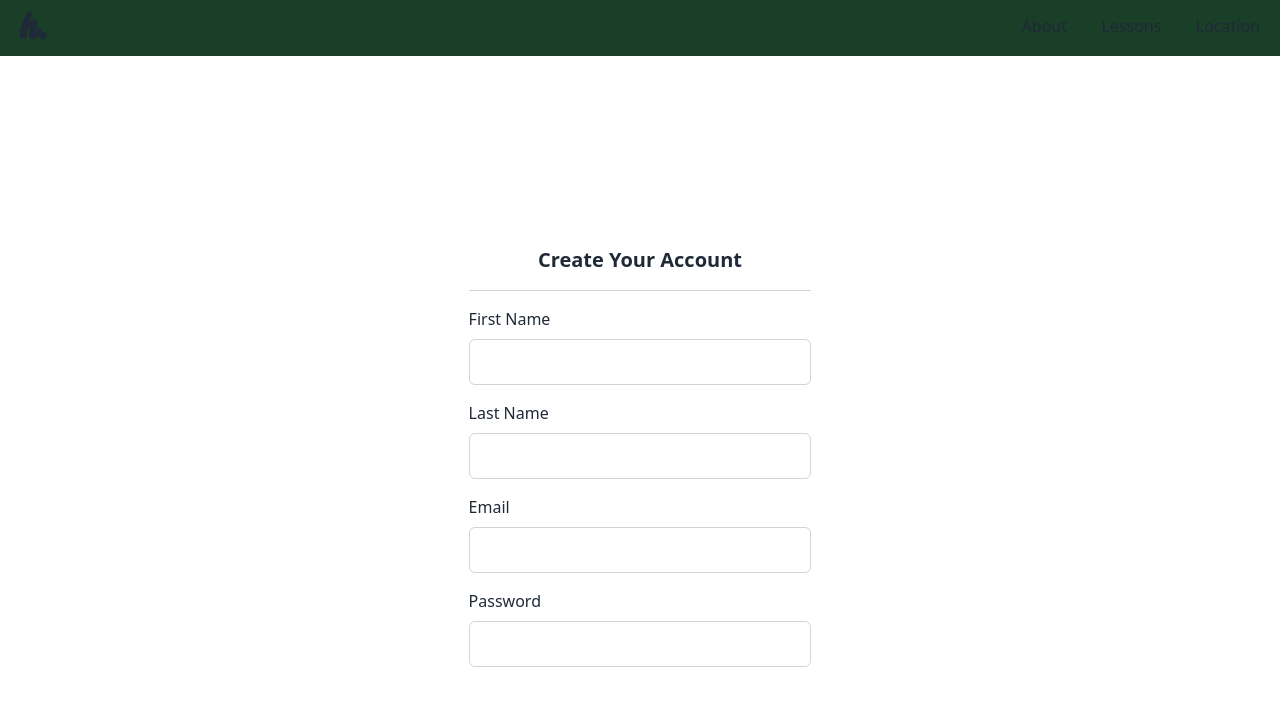
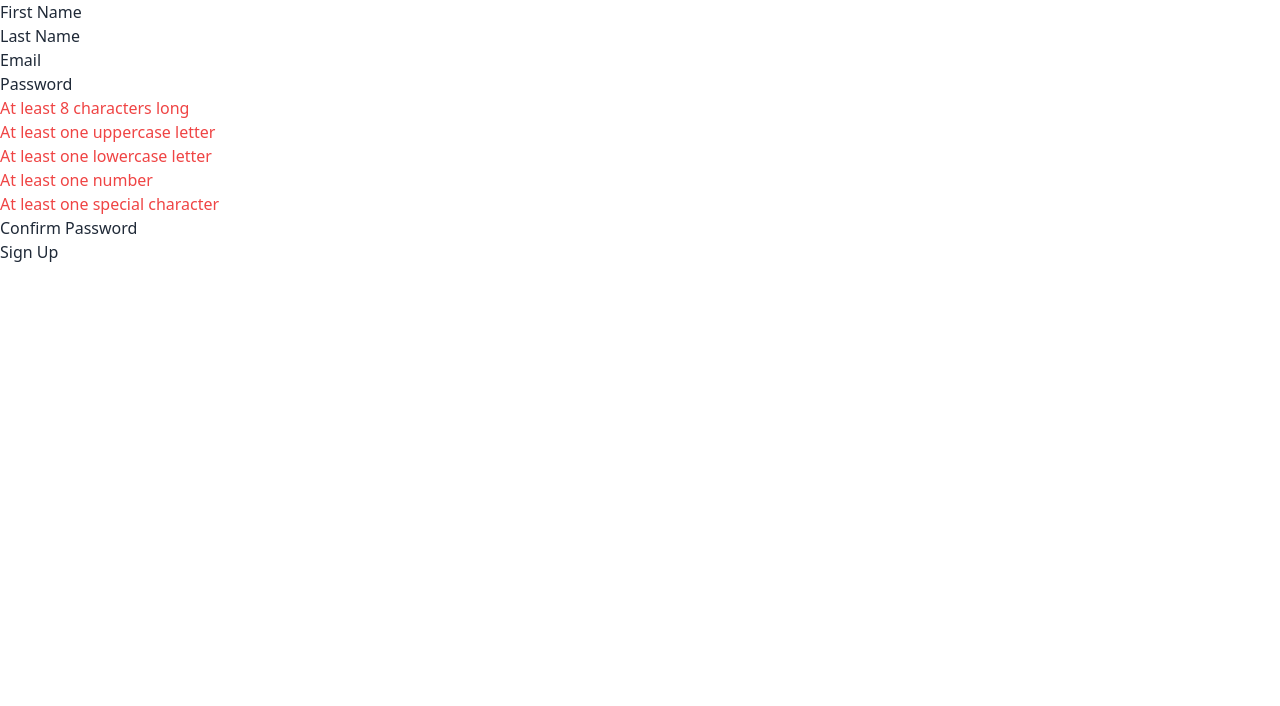
Before and after one commit to Choebryan/fpg, a React (Create React App) app in the folder src/main/frontend/honestgolfcoach/: page /signup in a window 1280 px wide. Shown: the top 706 px of the page. Built offline with nearby package versions, Linux system fonts and the light colour scheme.

Commit message:
created signup page using yup and formik, need to add tailwindcss

```diff
--- a/src/main/frontend/honestgolfcoach/package.json
+++ b/src/main/frontend/honestgolfcoach/package.json
@@ -12,6 +12,7 @@
     "@testing-library/user-event": "^13.5.0",
     "bootstrap": "^5.3.3",
     "footer": "^1.0.0",
+    "formik": "^2.4.6",
     "lucide-react": "^0.394.0",
     "react": "^18.2.0",
     "react-dom": "^18.2.0",
@@ -21,7 +22,8 @@
     "react-scripts": "5.0.1",
     "react-slick": "^0.30.2",
     "slick-carousel": "^1.8.1",
-    "web-vitals": "^2.1.4"
+    "web-vitals": "^2.1.4",
+    "yup": "^1.4.0"
   },
   "scripts": {
     "start": "react-scripts start",
--- a/src/main/frontend/honestgolfcoach/src/home/signUp.jsx
+++ b/src/main/frontend/honestgolfcoach/src/home/signUp.jsx
@@ -2,8 +2,37 @@ import React, { useEffect, useState } from 'react';
 import axios from 'axios';
 import NavBar from './components/NavBar.jsx';
 import { useNavigate } from 'react-router-dom';
+import * as Yup from 'yup';
+import { Formik, Form, Field, ErrorMessage } from 'formik';
 
-const signUp = () => {
+const SignupSchema = Yup.object().shape({
+  firstName: Yup.string().required('First name is required'),
+  lastName: Yup.string().required('Last name is required'),
+  email: Yup.string()
+    .email('Invalid email format')
+    .required('Email is required'),
+  password: Yup.string()
+    .required('Password is required')
+    .min(8, 'Password must be at least 8 characters long')
+    .matches(
+      /(?=.*[A-Z])/,
+      'Password must have at least one uppercase character',
+    )
+    .matches(
+      /(?=.*[a-z])/,
+      'Password must have at least one lowercase character',
+    )
+    .matches(/(?=.*[0-9])/, 'Password must have at least one number')
+    .matches(
+      /(?=.*[!@#\$%\^&\*])/,
+      'Password must have at least one special character',
+    ),
+  confirmPassword: Yup.string()
+    .oneOf([Yup.ref('password'), null], 'Passwords must match')
+    .required('Confirm password is required'),
+});
+
+const SignUp = () => {
   const [userData, setUserData] = useState({
     firstName: '',
     lastName: '',
@@ -37,68 +66,182 @@ const signUp = () => {
   };
 
   return (
+    <Formik
+      initialValues={{
+        firstName: '',
+        lastName: '',
+        email: '',
+        password: '',
+        confirmPassword: '',
+      }}
+      validationSchema={SignupSchema}
+      onSubmit={async (values, { setSubmitting }) => {
+        try {
+          // const response = await axios.post(
+          //   'http://localhost:8080/signup',
+          //   values,
+          // );
+          // if (response.status === 200) {
+          //   console.log('it worked');
+          //   navigate('/');
+          // }
+          console.log('it worked');
+        } catch (error) {
+          console.log('Error signing up: ', error);
+        } finally {
+          setSubmitting(false);
+        }
+      }}>
+      {({ isSubmitting, values, errors, touched }) => (
+        <Form>
           <div>
-      <NavBar></NavBar>
-      <div className='container flex flex-col justify-center items-center h-screen max-w-lg w-full mx-auto'>
-        <form className='flex flex-col space-y-4' onSubmit={handleSubmit}>
-          <h1 className='text-xl font-bold flex justify-center'>
-            Create Your Account
-          </h1>
-          <div className='border-b border-gray-300 w-full mb-4'></div>
-          <div className='flex flex-col space-y-4'>
+            <label>First Name</label>
+            <Field type='text' name='firstName' />
+            <ErrorMessage name='firstName' component='div' />
+          </div>
+
           <div>
-              <label htmlFor='firstName' className='w-1/2 mr-2'>
-                First Name
-              </label>
-              <input
-                type='text'
-                name='firstName'
-                id='firstName'
-                className='w-full focus:outline-none focus:ring focus:ring-opacity-25 focus:ring-blue-500 rounded-md border border-gray-300 p-2.5 mt-2'
-                value={userData.firstName}
-                onChange={handleChange}
-              />
+            <label>Last Name</label>
+            <Field type='text' name='lastName' />
+            <ErrorMessage name='lastName' component='div' />
           </div>
+
           <div>
-              <label htmlFor='lastName' className='w-1/2 mr-2'>
-                Last Name
-              </label>
-              <input
-                type='text'
-                name='lastName'
-                id='lastName'
-                className='w-full focus:outline-none focus:ring focus:ring-opacity-25 focus:ring-blue-500 rounded-md border border-gray-300 p-2.5 mt-2'
-                value={userData.lastName}
-                onChange={handleChange}
-              />
+            <label>Email</label>
+            <Field type='email' name='email' />
+            <ErrorMessage name='email' component='div' />
           </div>
+
           <div>
-                <label htmlFor='email' className='w-1/2 mr-2'>Email</label>
-                <input
-                    type='text'
-                    name='email'
-                    id='email'
-                    className='w-full focus:outline-none focus:ring focus:ring-opacity-25 focus:ring-blue-500 rounded-md border border-gray-300 p-2.5 mt-2'
-                    value={userData.email}
-                    onChange={handleChange}
-                />
+            <label>Password</label>
+            <Field type='password' name='password' />
+            <ErrorMessage name='password' component='div' />
+            <ul>
+              <li
+                className={
+                  touched.password &&
+                  !errors.password &&
+                  values.password.length >= 8
+                    ? 'text-green-500'
+                    : 'text-red-500'
+                }>
+                At least 8 characters long
+              </li>
+              <li
+                className={
+                  touched.password && /(?=.*[A-Z])/.test(values.password)
+                    ? 'text-green-500'
+                    : 'text-red-500'
+                }>
+                At least one uppercase letter
+              </li>
+              <li
+                className={
+                  touched.password && /(?=.*[a-z])/.test(values.password)
+                    ? 'text-green-500'
+                    : 'text-red-500'
+                }>
+                At least one lowercase letter
+              </li>
+              <li
+                className={
+                  touched.password && /(?=.*[0-9])/.test(values.password)
+                    ? 'text-green-500'
+                    : 'text-red-500'
+                }>
+                At least one number
+              </li>
+              <li
+                className={
+                  touched.password &&
+                  /(?=.*[!@#\$%\^&\*])/.test(values.password)
+                    ? 'text-green-500'
+                    : 'text-red-500'
+                }>
+                At least one special character
+              </li>
+            </ul>
           </div>
+
           <div>
-                <label htmlFor='password' className='w-1/2 mr-2'>Password</label>
-                <input
-                    type='password'
-                    name='password'
-                    id='password'
-                    className='w-full focus:outline-none focus:ring focus:ring-opacity-25 focus:ring-blue-500 rounded-md border border-gray-300 p-2.5 mt-2'
-                    value={userData.password}
-                    onChange={handleChange}
-                />
+            <label>Confirm Password</label>
+            <Field type='password' name='confirmPassword' />
+            <ErrorMessage name='confirmPassword' component='div' />
           </div>
-          </div>
-        </form>
-      </div>
-    </div>
+
+          <button type='submit' disabled={isSubmitting}>
+            Sign Up
+          </button>
+        </Form>
+      )}
+    </Formik>
+
+    //   <div>
+    //     <NavBar></NavBar>
+    //     <div className='container flex flex-col justify-center items-center h-screen max-w-lg w-full mx-auto'>
+    //       <form className='flex flex-col space-y-4' onSubmit={handleSubmit}>
+    //         <h1 className='text-xl font-bold flex justify-center'>
+    //           Create Your Account
+    //         </h1>
+    //         <div className='border-b border-gray-300 w-full mb-4'></div>
+    //         <div className='flex flex-col space-y-4'>
+    //           <div>
+    //             <label htmlFor='firstName' className='w-1/2 mr-2'>
+    //               First Name
+    //             </label>
+    //             <input
+    //               type='text'
+    //               name='firstName'
+    //               id='firstName'
+    //               className='w-full focus:outline-none focus:ring focus:ring-opacity-25 focus:ring-blue-500 rounded-md border border-gray-300 p-2.5 mt-2'
+    //               value={userData.firstName}
+    //               onChange={handleChange}
+    //             />
+    //           </div>
+    //           <div>
+    //             <label htmlFor='lastName' className='w-1/2 mr-2'>
+    //               Last Name
+    //             </label>
+    //             <input
+    //               type='text'
+    //               name='lastName'
+    //               id='lastName'
+    //               className='w-full focus:outline-none focus:ring focus:ring-opacity-25 focus:ring-blue-500 rounded-md border border-gray-300 p-2.5 mt-2'
+    //               value={userData.lastName}
+    //               onChange={handleChange}
+    //             />
+    //           </div>
+    //           <div>
+    //             <label htmlFor='email' className='w-1/2 mr-2'>
+    //               Email
+    //             </label>
+    //             <input
+    //               type='text'
+    //               name='email'
+    //               id='email'
+    //               className='w-full focus:outline-none focus:ring focus:ring-opacity-25 focus:ring-blue-500 rounded-md border border-gray-300 p-2.5 mt-2'
+    //               value={userData.email}
+    //               onChange={handleChange}
+    //             />
+    //           </div>
+    //           <div>
+    //             <label htmlFor='password' className='w-1/2 mr-2'>
+    //               Password
+    //             </label>
+    //             <input
+    //               type='password'
+    //               name='password'
+    //               id='password'
+    //               className='w-full focus:outline-none focus:ring focus:ring-opacity-25 focus:ring-blue-500 rounded-md border border-gray-300 p-2.5 mt-2'
+    //               value={userData.password}
+    //               onChange={handleChange}
+    //             />
+    //           </div>
+    //         </div>
+    //       </form>
+    //     </div>
+    //   </div>
   );
 };
 
-export default signUp;
+export default SignUp;
```
Also changed, not shown: 10 other files (tests, documents, lock files or other folders). Lines whose indentation alone changed are shown as unchanged.
